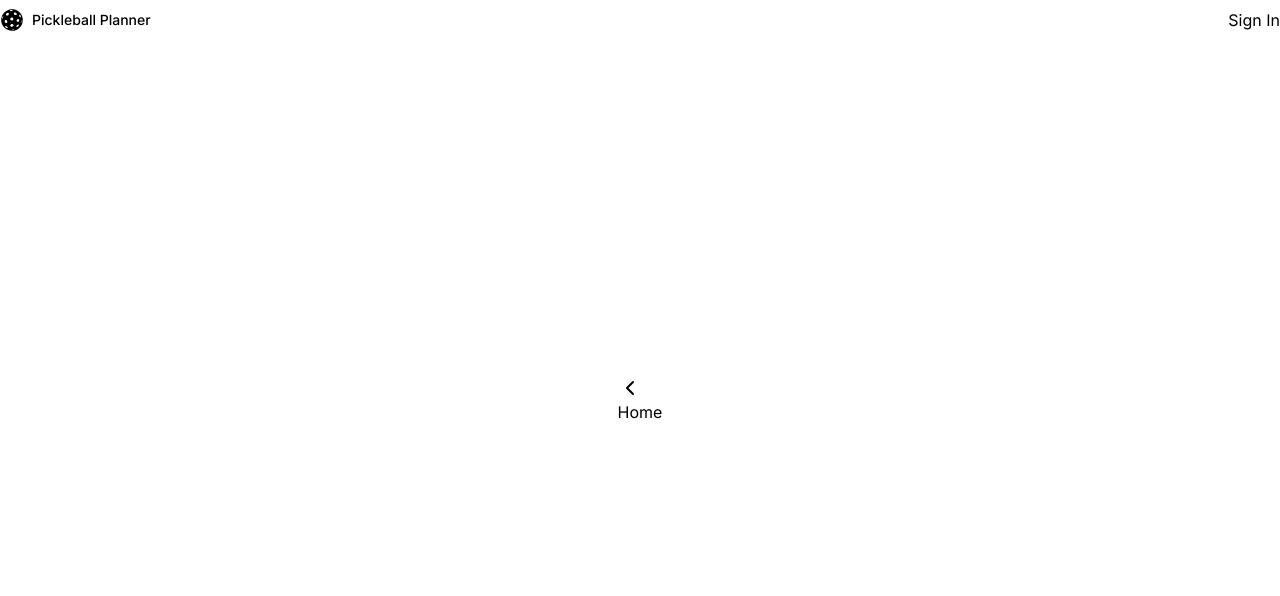
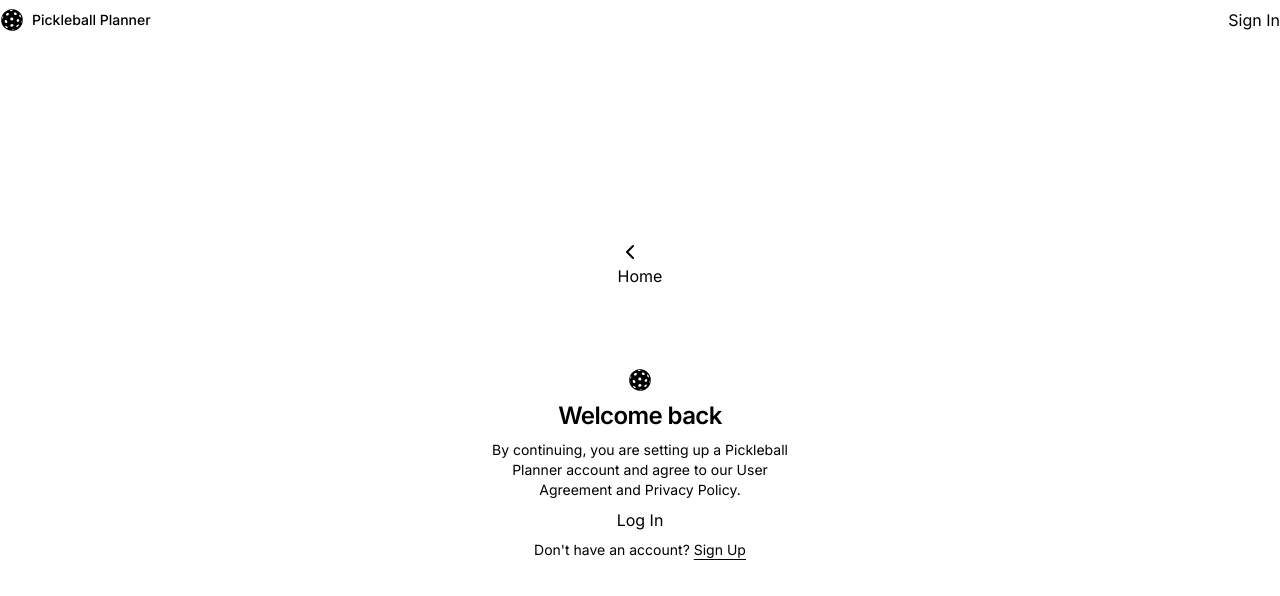
Before and after one commit to keithro/pickleball-planner, a Next.js app: page /sign-in in a window 1280 px wide. Shown: the top 596 px of the page. Built offline with nearby package versions, Linux system fonts and the light colour scheme.

Commit message:
Added Log In page

```diff
--- a/src/app/(auth)/sign-in/page.tsx
+++ b/src/app/(auth)/sign-in/page.tsx
@@ -1,3 +1,4 @@
+import SignIn from "@/components/SignIn";
 import { ChevronLeft } from "lucide-react";
 import Link from "next/link";
 
@@ -9,6 +10,8 @@
           <ChevronLeft className="" />
           Home
         </Link>
+
+        <SignIn />
       </div>
     </div>
   );
--- a/src/components/Navbar.tsx
+++ b/src/components/Navbar.tsx
@@ -13,7 +13,8 @@
           </p>
         </Link>
 
-        {/* Sign In TODO: style like button */}
+        {/* Sign up / Sign in */}
+        {/* TODO: style like button */}
         <Link href="sign-in">Sign In</Link>
       </div>
     </div>
--- /dev/null
+++ b/src/components/SignIn.tsx
@@ -0,0 +1,33 @@
+import { Icons } from "@/components/Icons";
+import Link from "next/link";
+import UserAuthForm from "./UserAuthForm";
+
+const SignIn = () => {
+  return (
+    <div className="mx-auto flex w-full flex-col justify-center space-y-6">
+      <div className="flex flex-col space-y-2 text-center">
+        <Icons.logo className="mx-auto h-6 w-6" />
+        <h1 className="text-2xl font-semibold tracking-tight">Welcome back</h1>
+        <p className="text-sm max-w-xs mx-auto">
+          By continuing, you are setting up a Pickleball Planner account and
+          agree to our User Agreement and Privacy Policy.
+        </p>
+
+        {/* Sign in form (Client Component) */}
+        <UserAuthForm />
+
+        <p className="px-8 text-center text-sm">
+          Don&apos;t have an account?{" "}
+          <Link
+            href="/sign-up"
+            className="hover:text-slate-500 text-sm underline underline-offset-4"
+          >
+            Sign Up
+          </Link>
+        </p>
+      </div>
+    </div>
+  );
+};
+
+export default SignIn;
--- /dev/null
+++ b/src/components/UserAuthForm.tsx
@@ -0,0 +1,9 @@
+const UserAuthForm = () => {
+  return (
+    <>
+      <button type="button">Log In</button>
+    </>
+  );
+};
+
+export default UserAuthForm;
```
